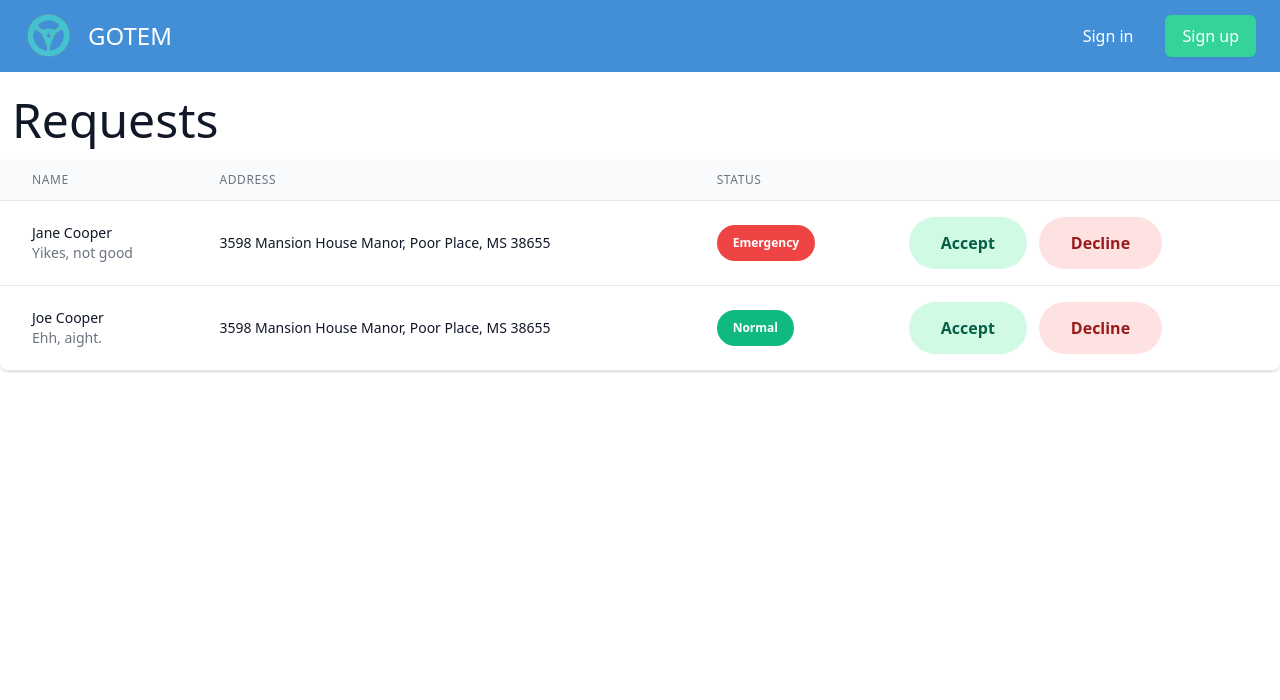
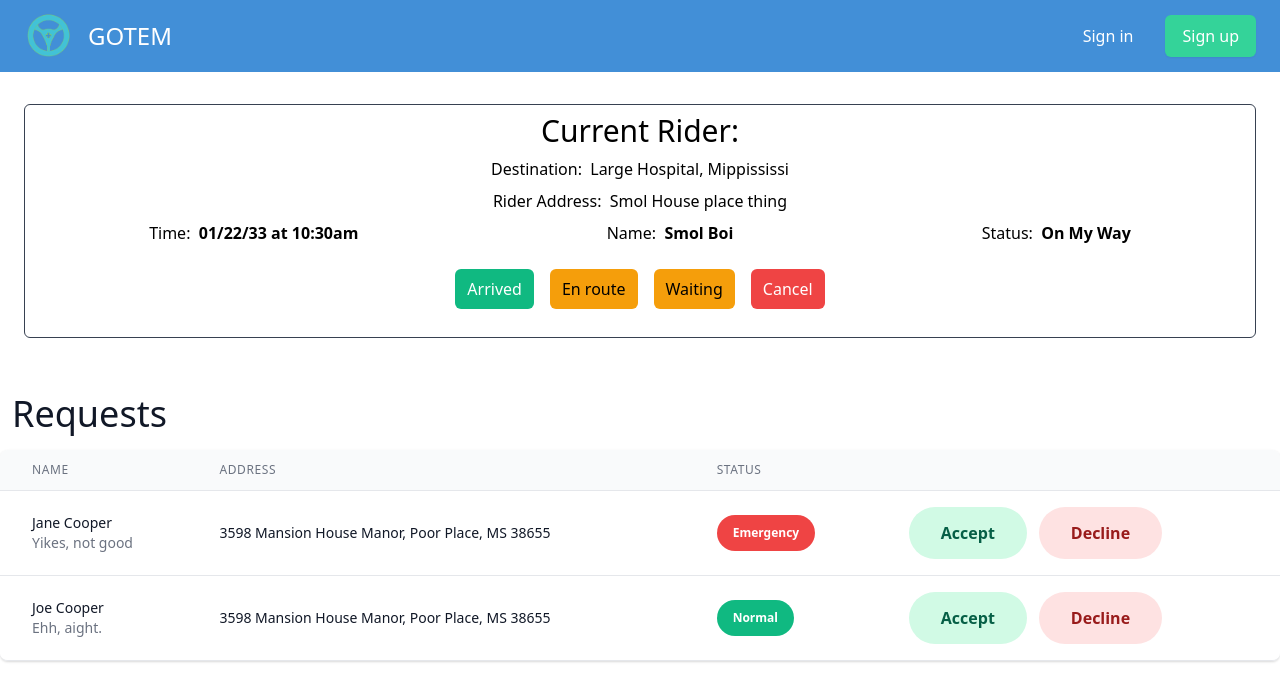
Before and after one commit to soumildatta/gotem, a React (Create React App) app: page /requests in a window 1280 px wide. Shown: the top 700 px of the page. Built offline with nearby package versions, Linux system fonts and the light colour scheme.

Commit message:
Schedule frontend

```diff
--- a/src/App.jsx
+++ b/src/App.jsx
@@ -1,6 +1,7 @@
 import Signup from "./pages/signup/signup";
 import Signin from "./pages/signin/signin";
 import Requests from "./pages/requests/Requests";
+import RequestRide from "./pages/requestRide/RequestRide";
 import Home from "./pages/home/Home";
 import Navbar from "./shared/Navbar/Navbar";
 import DriverPayments from "./pages/driverPayments/DriverPayments";
@@ -22,6 +23,7 @@ function App() {
       <Route path="/signup" component={Signup} />
       <Route path="/signin" component={Signin} />
       <Route path="/requests" component={Requests} />
+      <Route path="/request" component={RequestRide} />
       <Route path="/payments" component={DriverPayments} />
       <Route path="/user-dashboard" component={UserDashboard} />
       <Route path="/forgot-password" component={ForgotPassword} />
--- a/src/pages/driverPayments/DriverPayments.jsx
+++ b/src/pages/driverPayments/DriverPayments.jsx
@@ -1,6 +1,6 @@
 import React, { useMemo } from "react";
 import PaymentCard from "./PaymentCard";
-import ThEdgeAligned from "../../shared/TableHeader/ThEdgeAligned";
+import ThEdgeAligned from "../../shared/ThEdgeAligned";
 
 const DriverPayments = () => {
   // should wrap in useMemo because later the data will be dynamic and we want to memoize the data
--- a/src/pages/requestRide/RequestRide.jsx
+++ b/src/pages/requestRide/RequestRide.jsx
@@ -1,28 +1,26 @@
 import React from "react";
 
 // there's too much stuff in this file, should probably be broken out into separate components (but who cares tbh)
-// you are using 'class' in this file use 'className' instead
 const RequestRide = () => {
   return (
-    <div className="min-h-screen flex items-center justify-center bg-gray-50 py-12 px-4 sm:px-6 lg:px-8">
+    <div className="min-h-screen -mt-20 flex items-center justify-center bg-gray-50 px-4 sm:px-6 lg:px-8">
       <div className="max-w-5xl w-full space-y-10">
-        <h2 className="mt-6 text-center text-6xl font-extrabold text-gray-900 flex justify-left ">
+        <h2 className="ext-center text-6xl font-extrabold text-gray-900 flex justify-left ">
           Request a Ride
         </h2>
         <form className="mt-8 space-y-6" action="#" method="POST">
           <input type="hidden" name="remember" value="true" />
           <div className="rounded-md shadow-0 space-y-6">
             <div className="flex flex-col">
-              <label for="info" className="text-lg">
-                Info:
-              </label>
+              <label htmlFor="info">Info:</label>
               <select
+                defaultValue=""
                 name="info"
                 id="info"
-                class="appearance-none relative block w-full px-3 py-2 border border-gray-300 placeholder-gray-500 text-gray-900 rounded-md focus:outline-none focus:ring-blue-500 focus:border-blue-500 focus:z-10 sm:text-sm"
+                className="appearance-none relative block w-full px-3 py-2 border border-gray-300 placeholder-gray-500 text-gray-900 rounded-md focus:outline-none focus:ring-blue-500 focus:border-blue-500 focus:z-10 sm:text-sm"
               >
                 <optgroup label="Info">
-                  <option value="" disabled selected>
+                  <option value="" disabled>
                     (Optional)
                   </option>
                   <option value="fine">I'm probably fine</option>
@@ -34,31 +32,27 @@ const RequestRide = () => {
               </select>
             </div>
             <div>
-              <p className="text-lg">Your Location</p>
-              <label for="your-location" class="sr-only">
-                Your location
-              </label>
+              <label htmlFor="your-location">Your location</label>
               <input
                 id="your-location"
                 name="location"
                 type="text"
                 required
-                class="appearance-none relative block w-full px-3 py-2 border border-gray-300 placeholder-gray-500 text-gray-900 rounded-md focus:outline-none focus:ring-blue-500 focus:border-blue-500 focus:z-10 sm:text-sm"
+                className="appearance-none relative block w-full px-3 py-2 border border-gray-300 placeholder-gray-500 text-gray-900 rounded-md focus:outline-none focus:ring-blue-500 focus:border-blue-500 focus:z-10 sm:text-sm"
                 placeholder="Your location"
               ></input>
             </div>
 
             <div className="flex flex-col">
-              <label for="info" className="text-lg">
-                Available Hospitals:
-              </label>
+              <label htmlFor="info">Available Hospitals:</label>
               <select
+                defaultValue=""
                 name="available-hospitals"
                 id="available-hospitals"
-                class="appearance-none relative block w-full px-3 py-2 border border-gray-300 placeholder-gray-500 text-gray-900 rounded-md focus:outline-none focus:ring-blue-500 focus:border-blue-500 focus:z-10 sm:text-sm"
+                className="appearance-none relative block w-full px-3 py-2 border border-gray-300 placeholder-gray-500 text-gray-900 rounded-md focus:outline-none focus:ring-blue-500 focus:border-blue-500 focus:z-10 sm:text-sm"
               >
                 <optgroup label="Available Hospitals">
-                  <option value="" disabled selected>
+                  <option value="" disabled>
                     (Required)
                   </option>
                   <option value="bruh">bruh hospital</option>
@@ -68,16 +62,36 @@ const RequestRide = () => {
               </select>
             </div>
 
+            <div className="flex justify-between">
+              <div className="w-full mr-2">
+                <label htmlFor="date">Ride Date:</label>
+                <input
+                  type="date"
+                  id="date"
+                  className="w-full h-9 px-2 border border-gray-300 placeholder-gray-500 text-gray-900 rounded-md focus:outline-none focus:ring-blue-500 focus:border-blue-500 focus:z-10 sm:text-sm"
+                />
+              </div>
+              <div className="w-full ml-2">
+                <label htmlFor="time">Ride Time:</label>
+                <input
+                  type="time"
+                  id="time"
+                  className="w-full h-9 px-2 border border-gray-300 placeholder-gray-500 text-gray-900 rounded-md focus:outline-none focus:ring-blue-500 focus:border-blue-500 focus:z-10 sm:text-sm"
+                />
+              </div>
+            </div>
+
+            {/* Buttons */}
             <div className="flex justify-between py-2">
               <button
                 type="button"
-                class="group relative w-full flex justify-center py-2 px-4 border border-transparent text-sm font-medium rounded-md text-white bg-red-500 hover:bg-red-700 focus:outline-none focus:ring-2 focus:ring-offset-2 focus:ring-indigo-500 m-2"
+                className="group relative w-full py-2 px-4 border border-transparent text-sm font-medium rounded-md text-white bg-red-500 hover:bg-red-700 focus:outline-none focus:ring-2 focus:ring-offset-2 focus:ring-indigo-500 my-2 mr-2"
               >
                 Cancel
               </button>
               <button
                 type="submit"
-                class="group relative w-full flex justify-center py-2 px-4 border border-transparent text-sm font-medium rounded-md text-white bg-blue-500 hover:bg-blue-700 focus:outline-none focus:ring-2 focus:ring-offset-2 focus:ring-indigo-500 m-2"
+                className="group relative w-full py-2 px-4 border border-transparent text-sm font-medium rounded-md text-white bg-blue-500 hover:bg-blue-700 focus:outline-none focus:ring-2 focus:ring-offset-2 focus:ring-indigo-500 my-2 ml-2"
               >
                 Submit
               </button>
--- /dev/null
+++ b/src/pages/requests/AcceptedRequestCard.jsx
@@ -0,0 +1,25 @@
+import React from "react";
+import RideInfoSkeleton from "../../shared/RideInfoSkeleton";
+
+const AcceptedRequestCard = ({ request, handleClick }) => {
+  const rideInfo = {
+    time: request.time,
+    name: request.name,
+    status: request.rideStatus,
+  };
+
+  return (
+    <div>
+      <RideInfoSkeleton
+        title="Current Rider"
+        destination={request.destination}
+        riderAddress={request.riderAddress}
+        rideInfo={rideInfo}
+        handleClick={handleClick}
+        isDriver
+      />
+    </div>
+  );
+};
+
+export default AcceptedRequestCard;
--- a/src/pages/requests/Requests.jsx
+++ b/src/pages/requests/Requests.jsx
@@ -1,60 +1,97 @@
-import React from "react";
+import React, { useMemo, useState } from "react";
 import RequestCards from "./RequestCards";
+import AcceptedRequestCard from "./AcceptedRequestCard";
 
-// you are using 'class' in this file use 'className' instead
 const Requests = () => {
-  const requestsData = [
+  const [rideStatus, setRideStatus] = useState("On My Way");
+
+  const requestsData = useMemo(() => {
+    return [
       {
+        id: 1,
         name: "Jane Cooper",
         info: "Yikes, not good",
         address: "3598 Mansion House Manor, Poor Place, MS 38655",
         status: "Emergency",
       },
       {
+        id: 2,
         name: "Joe Cooper",
         info: "Ehh, aight.",
         address: "3598 Mansion House Manor, Poor Place, MS 38655",
         status: "Normal",
       },
     ];
+  }, []);
+
+  const rideRequest = {
+    time: "01/22/33 at 10:30am",
+    rideStatus: rideStatus,
+    name: "Smol Boi",
+    destination: "Large Hospital, Mippississi",
+    riderAddress: "Smol House place thing",
+  };
+
+  const handleStatusChange = (button) => {
+    if (button !== "Cancel") {
+      if (window.confirm(`Change status to "${button}"?`)) {
+        setRideStatus(button);
+        // firestore stuff here
+      }
+    } else {
+      // Request is cancelled by driver ??
+      if (
+        window.confirm("Are you sure you want to cancel this user's request?")
+      ) {
+        setRideStatus("Cancelled");
+      }
+    }
+  };
+
   return (
-    <div class="flex flex-col">
-      <h2 className="mt-6 text-center text-5xl font-medium ml-3 mb-4 text-gray-900 flex justify-left ">
+    <div className="flex flex-col">
+      <div className="my-8 mx-6 text-center">
+        <AcceptedRequestCard
+          request={rideRequest}
+          handleClick={handleStatusChange}
+        />
+      </div>
+      <h2 className="mt-6 text-center text-4xl font-medium ml-3 mb-4 text-gray-900 flex justify-left ">
         Requests
       </h2>
-      <div class="-my-2 overflow-x-auto sm:-mx-6 lg:-mx-8">
-        <div class="py-2 align-middle inline-block min-w-full sm:px-6 lg:px-8">
-          <div class="shadow overflow-hidden border-b border-gray-200 sm:rounded-lg">
-            <table class="min-w-full divide-y divide-gray-200">
-              <thead class="bg-gray-50">
+      <div className="-my-2 overflow-x-auto sm:-mx-6 lg:-mx-8">
+        <div className="py-2 align-middle inline-block min-w-full sm:px-6 lg:px-8">
+          <div className="shadow overflow-hidden border-b border-gray-200 sm:rounded-lg">
+            <table className="min-w-full divide-y divide-gray-200">
+              <thead className="bg-gray-50">
                 <tr>
                   {/* these are the same th, prolly better if we make things like this reusable considering we don't know what we'll be building in the future */}
                   <th
                     scope="col"
-                    class="px-8 py-3 text-left text-xs font-medium text-gray-500 uppercase tracking-wider"
+                    className="px-8 py-3 text-left text-xs font-medium text-gray-500 uppercase tracking-wider"
                   >
                     Name
                   </th>
                   <th
                     scope="col"
-                    class="px-6 py-3 text-left text-xs font-medium text-gray-500 uppercase tracking-wider"
+                    className="px-6 py-3 text-left text-xs font-medium text-gray-500 uppercase tracking-wider"
                   >
                     Address
                   </th>
                   <th
                     scope="col"
-                    class="px-6 py-3 text-left text-xs font-medium text-gray-500 uppercase tracking-wider"
+                    className="px-6 py-3 text-left text-xs font-medium text-gray-500 uppercase tracking-wider"
                   >
                     Status
                   </th>
-                  <th scope="col" class="relative px-6 py-3">
-                    <span class="sr-only">Options</span>
+                  <th scope="col" className="relative px-6 py-3">
+                    <span className="sr-only">Options</span>
                   </th>
                 </tr>
               </thead>
-              <tbody class="bg-white divide-y divide-gray-200">
+              <tbody className="bg-white divide-y divide-gray-200">
                 {requestsData.map((data) => (
-                  <RequestCards data={data} />
+                  <RequestCards key={data.id} data={data} />
                 ))}
               </tbody>
             </table>
--- a/src/pages/userDashboard/CurrentRequest.jsx
+++ b/src/pages/userDashboard/CurrentRequest.jsx
@@ -1,39 +1,20 @@
 import React from "react";
+import RideInfoSkeleton from "../../shared/RideInfoSkeleton";
 
-const CurrentRequest = ({ ride }) => {
+const CurrentRequest = ({ ride, handleClick }) => {
+  const rideInfo = {
+    status: ride.rideStatus,
+    time: ride.time,
+    driver: ride.driver,
+  };
+
   return (
-    <div className="border rounded-md border-gray-700">
-      <div className="text-3xl my-2">Current Request:</div>
-      <p className="my-2">
-        Destination: &nbsp;
-        <span className="font-medium">{ride.destination}</span>
-      </p>
-      <div className="flex justify-around">
-        <div className="mx-2">
-          <p>
-            Ride Status: &nbsp;
-            <span className="font-semibold">{ride.rideStatus}</span>
-          </p>
-        </div>
-        <div className="mx-2">
-          <p>
-            Driver: &nbsp; <span className="font-semibold">{ride.driver}</span>
-          </p>
-        </div>
-        <div className="mx-2">
-          <p>Other important info</p>
-        </div>
-      </div>
-      <div className="flex justify-center mb-2">
-        {/* these could be a reusable component */}
-        <button className="bg-blue-500 hover:bg-blue-600 text-white px-3 py-1 my-3 mx-2 rounded-md ">
-          Edit Ride
-        </button>
-        <button className="bg-red-500 hover:bg-red-600 text-white px-3 py-1 my-3 mx-2 rounded-md ">
-          Cancel Ride
-        </button>
-      </div>
-    </div>
+    <RideInfoSkeleton
+      title="Current Request"
+      destination={ride.destination}
+      rideInfo={rideInfo}
+      handleClick={handleClick}
+    />
   );
 };
 
--- a/src/pages/userDashboard/UserDashboard.jsx
+++ b/src/pages/userDashboard/UserDashboard.jsx
@@ -2,24 +2,28 @@ import React from "react";
 import UserRequestCards from "./UserRequestCards";
 import CurrentRequest from "./CurrentRequest";
 import RequestRideButton from "./RequestRideButton";
-import ThEdgeAligned from "../../shared/TableHeader/ThEdgeAligned";
-import { render } from "@testing-library/react";
+import ThEdgeAligned from "../../shared/ThEdgeAligned";
 
 const UserDashboard = () => {
   const currentRequest = {
+    time: "01/22/33 at 10:30am",
     rideStatus: "On the way",
     driver: "Big Boi",
     destination: "Hello Kitty Hospital, HAHA 12345",
+  };
+
+  const handleClick = () => {
+    console.log("kleek");
   };
 
   const ride = Object.keys(currentRequest).length === 0;
   const RenderRideDetails = () => {
     return (
       <div className="my-8 mx-6 text-center">
-        {!ride ? (
-          <CurrentRequest ride={currentRequest} />
+        {ride ? (
+          <RequestRideButton />
         ) : (
-          <RequestRideButton />
+          <CurrentRequest ride={currentRequest} handleClick={handleClick} />
         )}
       </div>
     );
--- /dev/null
+++ b/src/shared/CardButton.jsx
@@ -0,0 +1,16 @@
+import React from "react";
+
+const CardButton = ({ text, color, handleClick }) => {
+  return (
+    <button
+      onClick={() => handleClick(text)}
+      className={`bg-${color}-500 hover:bg-${color}-600 text-${
+        color === "yellow" ? "black" : "white"
+      } px-3 py-1 my-3 mx-2 rounded-md h-10 `}
+    >
+      {text}
+    </button>
+  );
+};
+
+export default CardButton;
--- /dev/null
+++ b/src/shared/RideInfoSkeleton.jsx
@@ -0,0 +1,83 @@
+import React from "react";
+import CardButton from "./CardButton";
+
+const cardHeaders = new Set(["status", "time", "driver", "name"]);
+
+const RideInfoSkeleton = ({
+  title,
+  destination,
+  riderAddress,
+  rideInfo,
+  isDriver,
+  handleClick,
+}) => {
+  // Drivers and users have different info rideInfo
+  const renderRideInfo = Object.entries(rideInfo).map(([key, value]) => {
+    const subtitle = cardHeaders.has(key)
+      ? key.charAt(0).toUpperCase() + key.slice(1)
+      : "";
+
+    return (
+      <div key={key} className="mx-2">
+        <p>
+          {subtitle}: &nbsp;
+          <span className="font-semibold">{value}</span>
+        </p>
+      </div>
+    );
+  });
+
+  const driverButtons = () => {
+    return (
+      <div className="flex justify-center mb-2">
+        <CardButton handleClick={handleClick} text="Arrived" color="green" />
+        <CardButton handleClick={handleClick} text="En route" color="yellow" />
+        <CardButton handleClick={handleClick} text="Waiting" color="yellow" />
+        <CardButton handleClick={handleClick} text="Cancel" color="red" />
+      </div>
+    );
+  };
+
+  const userButtons = () => {
+    return (
+      <div className="flex justify-center mb-2">
+        <CardButton handleClick={handleClick} text="Edit Ride" color="blue" />
+        <CardButton handleClick={handleClick} text="Cancel Ride" color="red" />
+      </div>
+    );
+  };
+
+  //   Drivers and users have different sets of visible buttons
+  const renderButtons = () => {
+    return <div>{isDriver ? driverButtons() : userButtons()}</div>;
+  };
+
+  const renderRiderAddress = () => {
+    return (
+      Boolean(riderAddress) && (
+        <p className="my-2">
+          Rider Address: &nbsp;
+          <span className="font-medium">{riderAddress}</span>
+        </p>
+      )
+    );
+  };
+
+  return (
+    <div className="border rounded-md border-gray-700">
+      <div className="text-3xl my-2">{title}:</div>
+      <p className="my-2">
+        Destination: &nbsp;
+        <span className="font-medium">{destination}</span>
+      </p>
+
+      {/* User address only displayed on driver dashboard */}
+      {renderRiderAddress()}
+
+      <div className="flex justify-around">{renderRideInfo}</div>
+      <div className="flex justify-center mb-2 mt-3">{renderButtons()}</div>
+    </div>
+  );
+};
+
+export default RideInfoSkeleton;
```
Also changed, not shown: src/pages/requests/RequestCards.jsx (+13 -14 lines), src/shared/Input.jsx (+3 -4 lines), src/shared/ThEdgeAligned.jsx (renamed from src/shared/TableHeader/ThEdgeAligned.jsx). Lines whose indentation alone changed are shown as unchanged.
